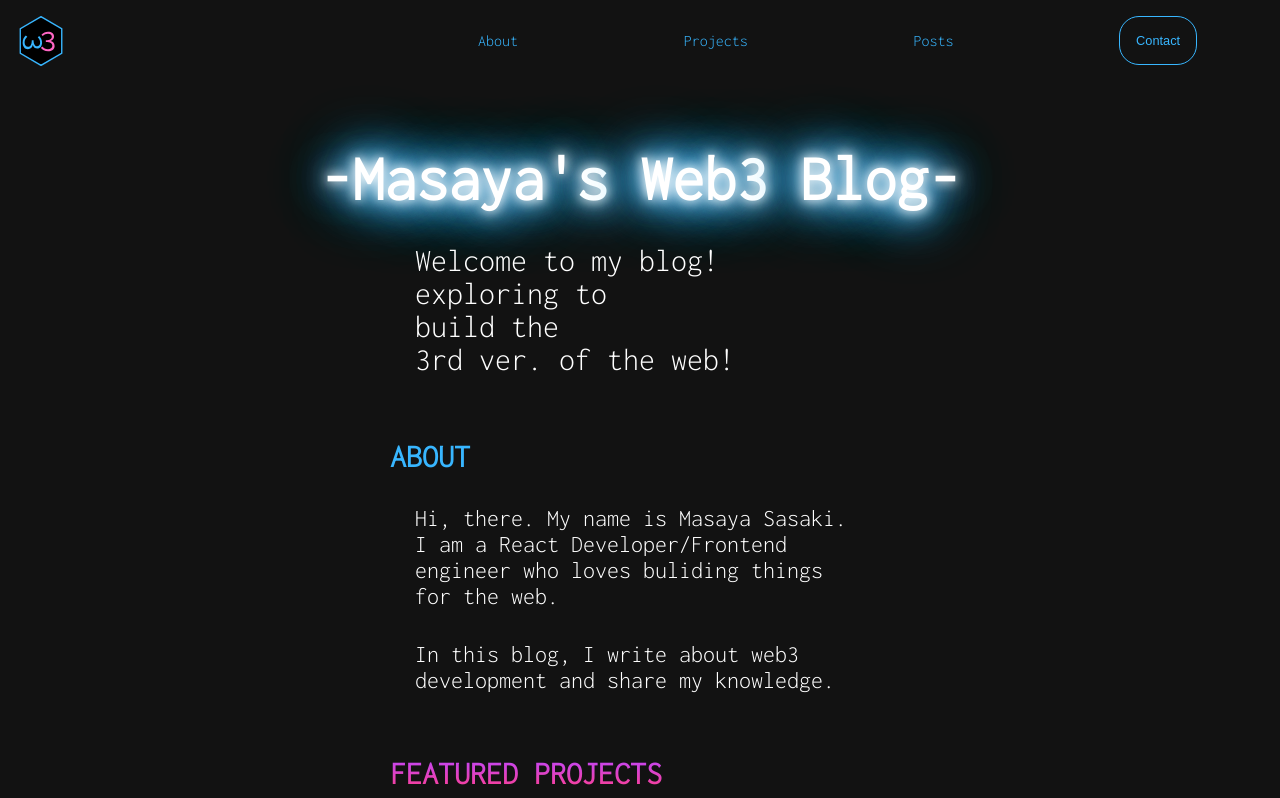
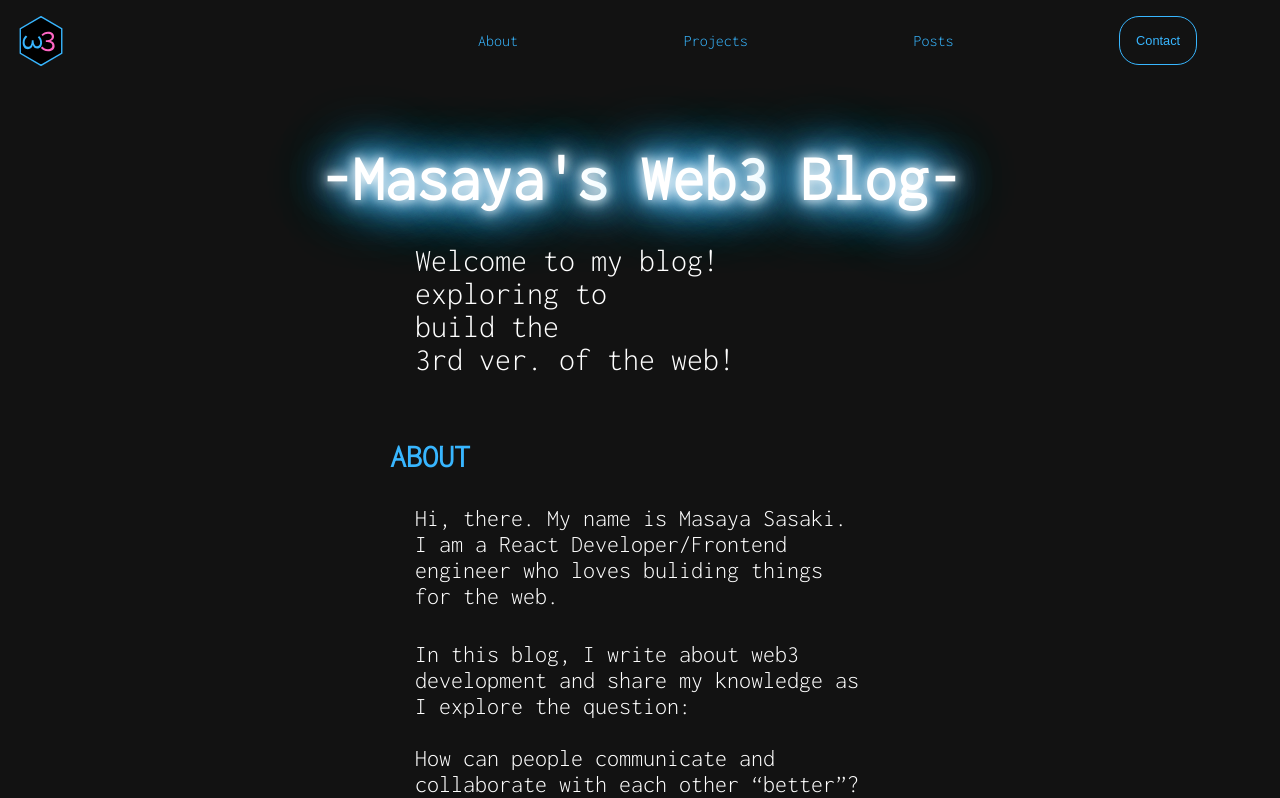
Before and after one commit to masaya-sasaki/blog, a Next.js app: page / in a window 1280 px wide. Shown: the top 798 px of the page. Built offline with nearby package versions, Linux system fonts and the light colour scheme.

Commit message:
update w main question

```diff
--- a/components/about.js
+++ b/components/about.js
@@ -14,7 +14,10 @@ export default function About(){
                 </p>
                 <p className={styles.introduction}>
                    In this blog, I write about web3 development
-                   and share my knowledge.
+                   and share my knowledge as I explore the question:
+                   <br/>
+                   <br/>
+                   How can people communicate and collaborate with each other “better”? What would that interface (for such subjectivity) look like?
                 </p>
             </div>
         </section>
```
